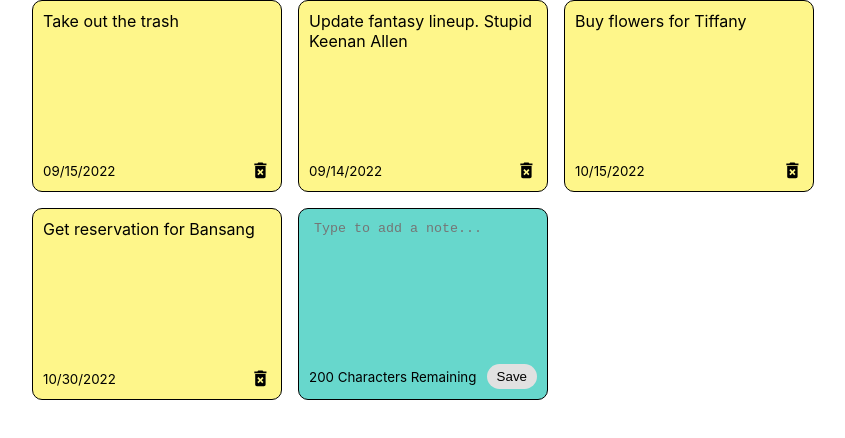
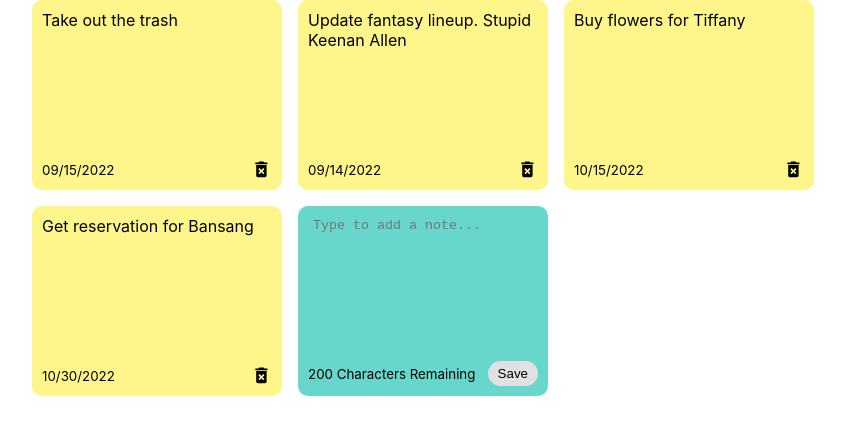
Before and after one commit to jchan3990/notes, a React (Create React App) app in the folder notes-react-app/: page / in a window 1280 px wide. Shown: the top 438 px of the page, without its empty margins (128-973 px from the left). Built offline with nearby package versions, Linux system fonts and the light colour scheme; the HTML template or start-up script is replaced by a standard one.

Commit message:
Removed border around notes / newNote

```diff
--- a/notes-react-app/src/components/AddNote.css
+++ b/notes-react-app/src/components/AddNote.css
@@ -1,6 +1,5 @@
 .note.new {
   background-color: #67d7cc;
-  border: solid black 1px;
   border-radius: 10px;
   display: flex;
   flex-direction: column;
@@ -25,7 +24,6 @@
 
 .save:hover {
   background-color: #ededed;
-  cursor: pointer;
 }
 
 textarea {
--- a/notes-react-app/src/components/Note.css
+++ b/notes-react-app/src/components/Note.css
@@ -1,6 +1,5 @@
 .note {
   background-color: #fef68a;
-  border: solid black 1px;
   border-radius: 10px;
   display: flex;
   flex-direction: column;
```
